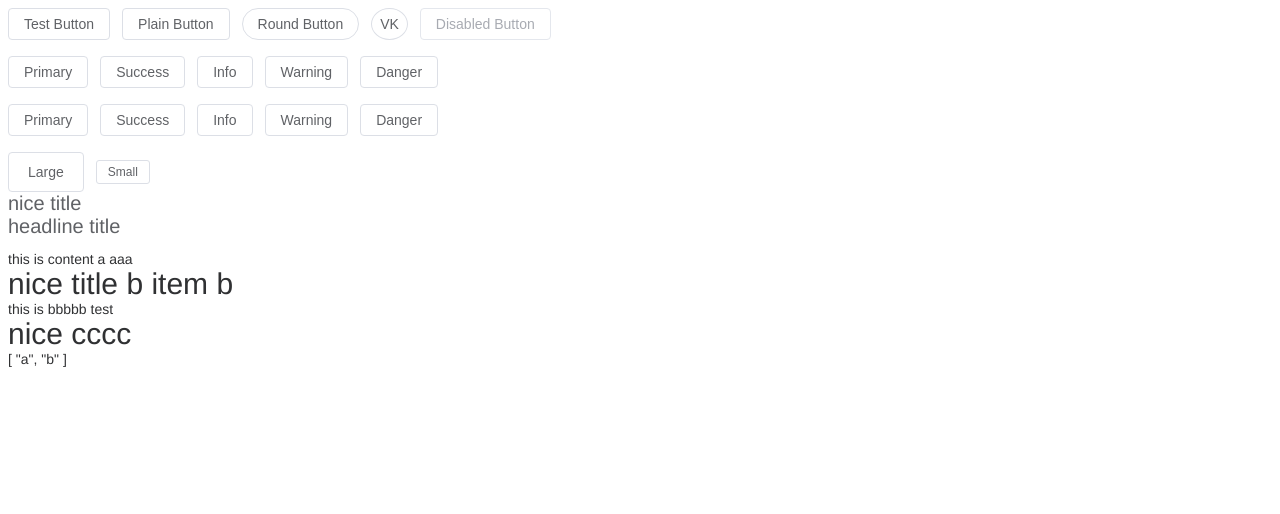
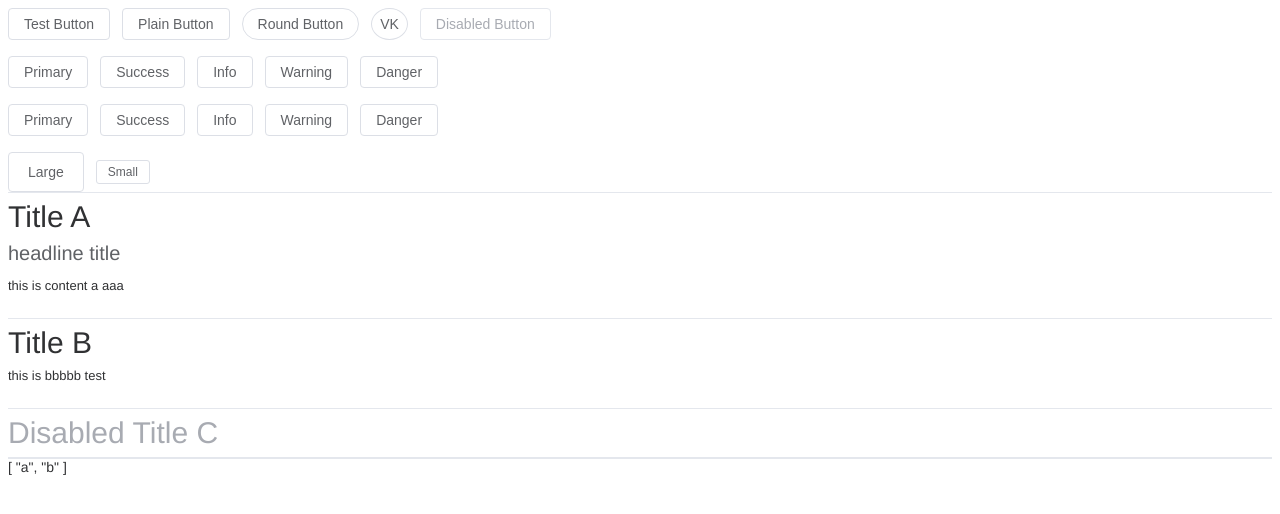
Before and after one commit to xyyojl/demo, a Vue app in the folder v-element/: page / in a window 1280 px wide. Shown: the top 514 px of the page. Built offline with nearby package versions, Linux system fonts and the light colour scheme; the HTML template or start-up script is replaced by a standard one.

Commit message:
Collaspe 添加样式以及动画

```diff
--- a/v-element/src/App.vue
+++ b/v-element/src/App.vue
@@ -21,18 +21,15 @@
     <Button size="large">Large</Button>
     <Button size="small">Small</Button>
 
-    <Collapse v-model="openedValue" accordion>
-      <CollapseItem name="a">
-        <template #title>
-          <h1>nice title</h1>
-        </template>
+    <Collapse v-model="openedValue">
+      <CollapseItem name="a" title="Title A">
         <h1>headline title</h1>
         <div> this is content a aaa </div>
       </CollapseItem>
-      <CollapseItem name="b" title="nice title b item b">
+      <CollapseItem name="b" title="Title B">
         <div> this is bbbbb test </div>
       </CollapseItem>
-      <CollapseItem name="c" title="nice cccc" disabled>
+      <CollapseItem name="c" title="Disabled Title C" disabled>
         <div> this is cccc test </div>
       </CollapseItem>
     </Collapse>
--- a/v-element/src/components/Collapse/CollapseItem.vue
+++ b/v-element/src/components/Collapse/CollapseItem.vue
@@ -5,12 +5,22 @@
       'is-disabled': disabled
     }"
   >
-    <div class="vk-collapse-item__header" :id="`item-header-${name}`" @click="handleClick">
+    <div
+      class="vk-collapse-item__header"
+      :class="{
+        'is-disabled': disabled,
+        'is-active': isActive
+      }"
+      :id="`item-header-${name}`"
+      @click="handleClick"
+    >
       <slot name="title">{{ title }}</slot>
     </div>
-    <div class="vk-collapse-item__content" :id="`item-content-${name}`" v-show="isActive">
-      <slot />
-    </div>
+    <Transition name="fade">
+      <div class="vk-collapse-item__content" :id="`item-content-${name}`" v-show="isActive">
+        <slot />
+      </div>
+    </Transition>
   </div>
 </template>
 
--- /dev/null
+++ b/v-element/src/components/Collapse/style.css
@@ -0,0 +1,56 @@
+.vk-collapse {
+  --vk-collapse-border-color: var(--vk-border-color-light);
+  --vk-collapse-header-height: 48px;
+  --vk-collapse-header-bg-color: var(--vk-fill-color-blank);
+  --vk-collapse-header-text-color: var(--vk-text-color-primary);
+  --vk-collapse-header-font-size: 13px;
+  --vk-collapse-content-bg-color: var(--vk-fill-color-blank);
+  --vk-collapse-content-font-size: 13px;
+  --vk-collapse-content-text-color: var(--vk-text-color-primary);
+  --vk-collapse-disabled-text-color: var(--vk-disabled-text-color);
+  --vk-collapse-disabled-border-color: var(--vk-border-color-lighter);
+  border-top: 1px solid var(--vk-collapse-border-color);
+  border-bottom: 1px solid var(--vk-collapse-border-color);
+}
+.vk-collapse-item__header {
+  display: flex;
+  align-items: center;
+  justify-content: space-between;
+  height: var(--vk-collapse-header-height);
+  line-height: var(--vk-collapse-header-height);
+  background-color: var(--vk-collapse-header-bg-color);
+  color: var(--vk-collapse-header-text-color);
+  cursor: pointer;
+  font-size: var(--vk-collapse-header-font-size);
+  font-weight: 500;
+  transition: border-bottom-color var(--vk-transition-duration);
+  outline: none;
+  border-bottom: 1px solid var(--vk-collapse-border-color);
+  &.is-disabled {
+    color: var(--vk-collapse-disabled-text-color);
+    cursor: not-allowed;
+    background-image: none;
+  }
+  &.is-active {
+    border-bottom-color: transparent;
+  }
+}
+.vk-collapse-item__content {
+  will-change: height;
+  background-color: var(--vk-collapse-content-bg-color);
+  overflow: hidden;
+  box-sizing: border-box;
+  font-size: var(--vk-collapse-content-font-size);
+  color: var(--vk-collapse-content-text-color);
+  border-bottom: 1px solid var(--vk-collapse-border-color);
+  padding-bottom: 25px;
+}
+.fade-enter-from, .fade-leave-to {
+  opacity: 0;
+}
+.fade-enter-active, .fade-leave-active {
+  transition: opacity 1s ease-in-out;
+}
+.fade-enter-to, .fade-leave-from {
+  opacity: 1;
+}
--- a/v-element/src/styles/index.css
+++ b/v-element/src/styles/index.css
@@ -1,3 +1,4 @@
 @import './vars.css';
 @import './reset.css';
 @import '@/components/Button/style.css';
+@import '@/components/Collapse/style.css';
```
